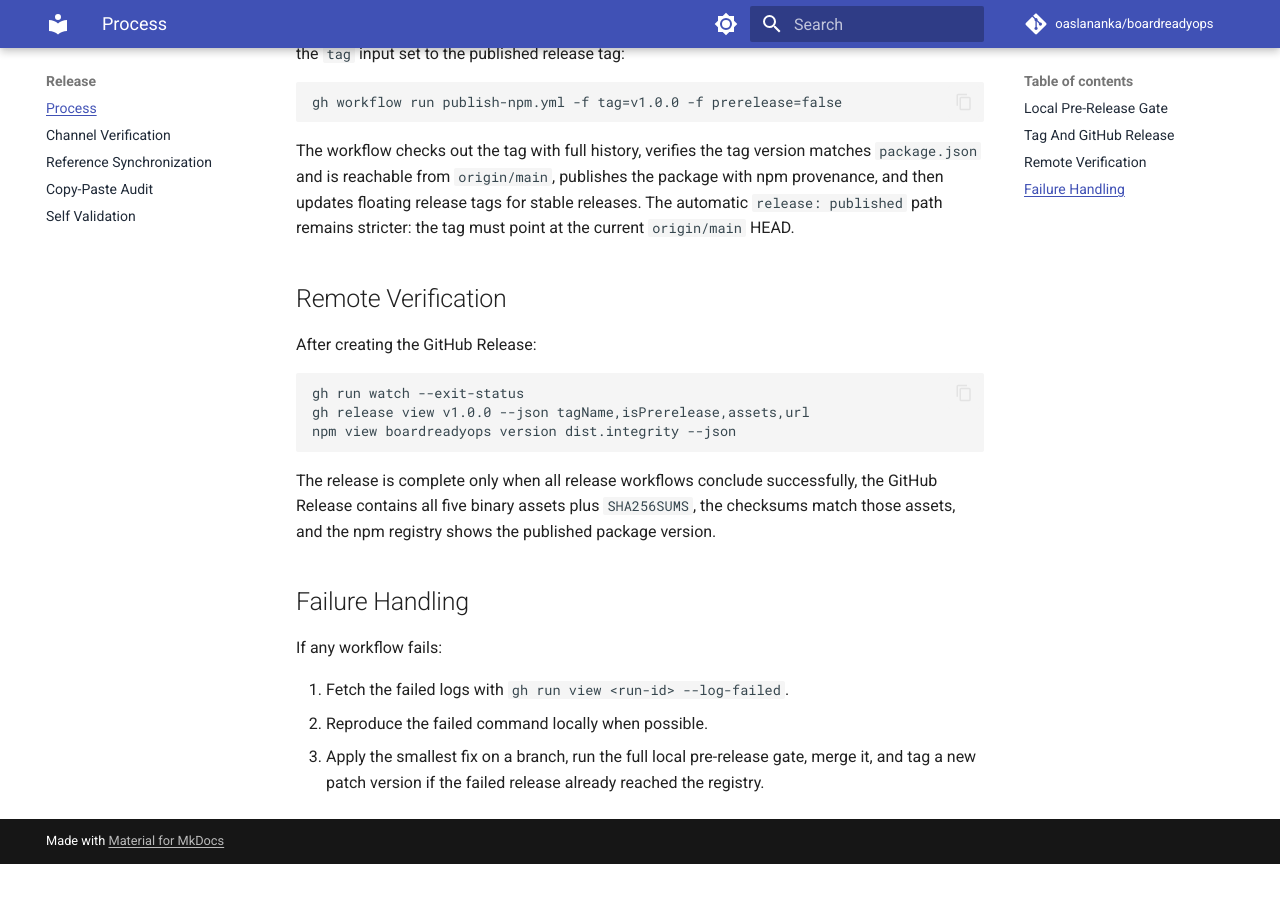
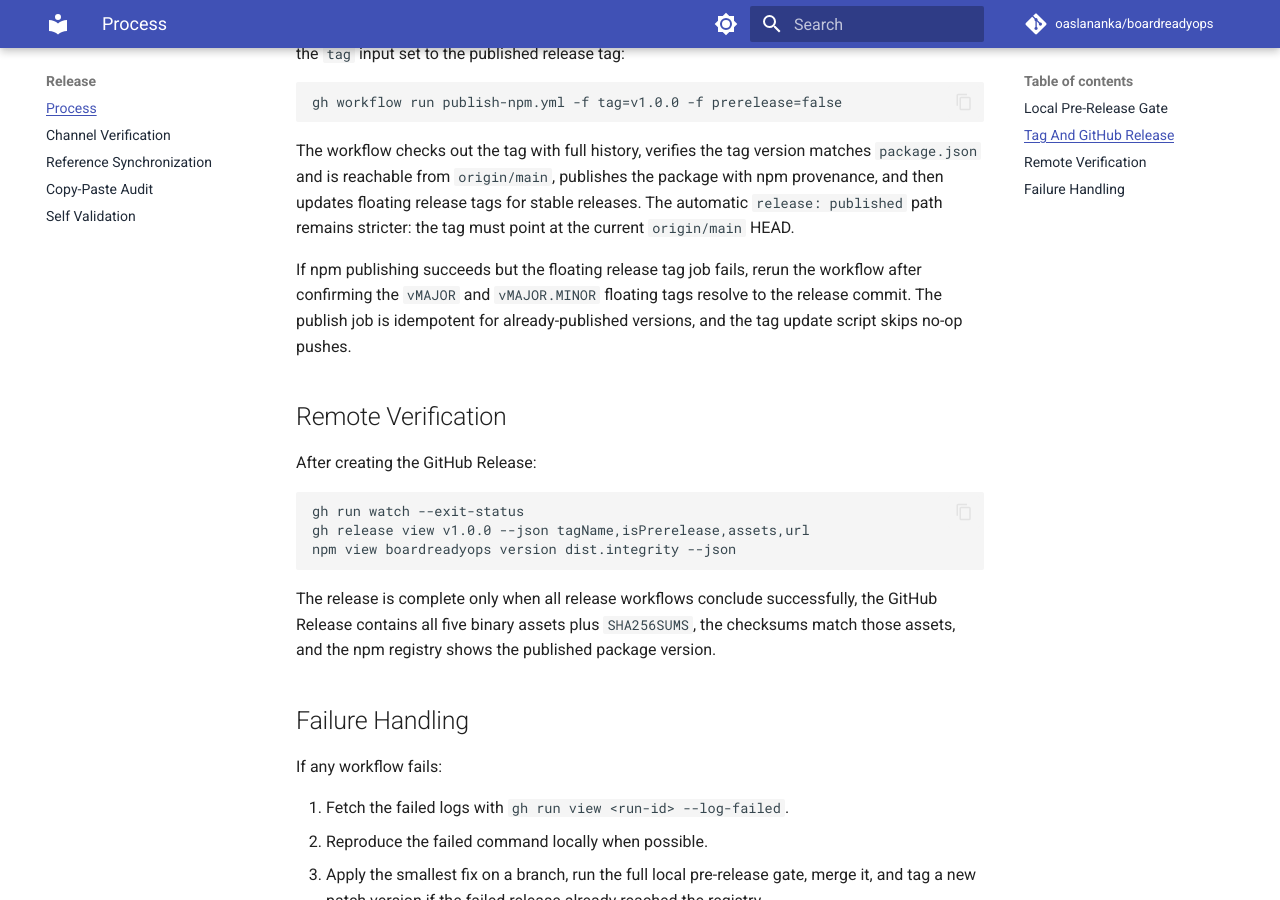
Before and after one commit to actions-marketplace-validations/oaslananka_boardreadyops, an MkDocs documentation site: the page built from docs/release/process.md, in a window 1280 px wide and 900 px high, scrolled down 1328 px. Built offline with MkDocs 1.6.1 and Material for MkDocs 9.7.7, drawn with Linux system fonts in a browser that asks for light colours; comment, search, counter and statistics services are not loaded; the version menu is left out; before the commit the page ends 2192 px from its top, so only the background shows below that.

Commit message:
ci(release): make npm publish retry idempotent
Make release publish retries continue safely after an already-published npm version and skip no-op floating tag pushes.\n\nRefs #45

```diff
--- a/docs/release/process.md
+++ b/docs/release/process.md
@@ -59,6 +59,11 @@ package with npm provenance, and then updates floating release tags for stable
 releases. The automatic `release: published` path remains stricter: the tag
 must point at the current `origin/main` HEAD.
 
+If npm publishing succeeds but the floating release tag job fails, rerun the
+workflow after confirming the `vMAJOR` and `vMAJOR.MINOR` floating tags resolve
+to the release commit. The publish job is idempotent for already-published
+versions, and the tag update script skips no-op pushes.
+
 ## Remote Verification
 
 After creating the GitHub Release:
```
Also changed, not shown: 2 other files.
